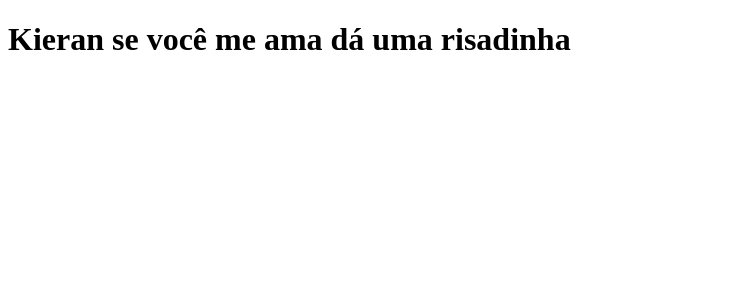
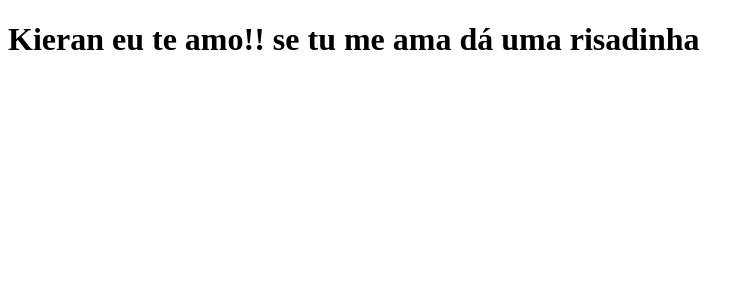
Before and after one commit to Furvos/clone-tabnews, a Next.js app: page / in a window 1280 px wide. Shown: the top 300 px of the page, without its empty margins (0-754 px from the left). Built offline with nearby package versions, Linux system fonts and the light colour scheme.

Commit message:
corrigindo pages

```diff
--- a/pages/index.js
+++ b/pages/index.js
@@ -1,5 +1,5 @@
 function Home(){
-    return <h1>Kieran se você me ama dá uma risadinha</h1>
+    return <h1>Kieran eu te amo!! se tu me ama dá uma risadinha</h1>
 }
 
 export default Home;
```
